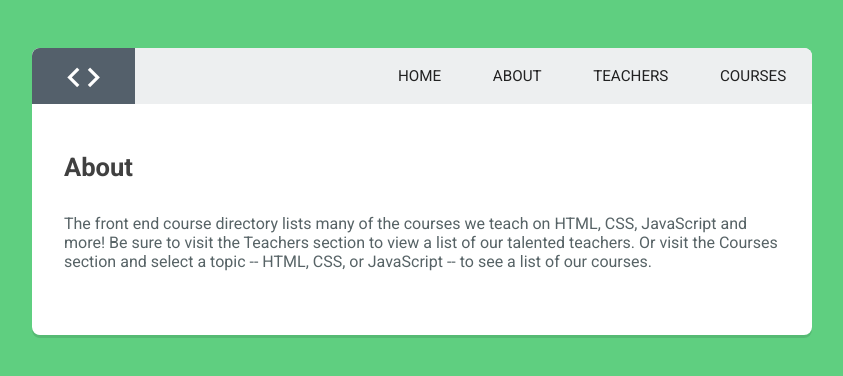
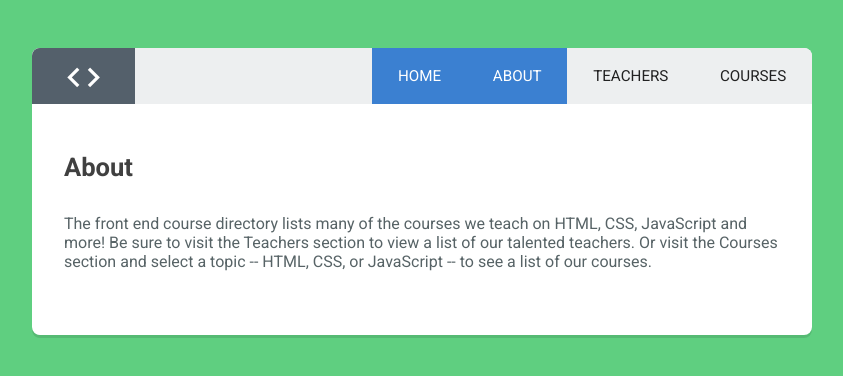
Before and after one commit to nullmicgo/React-SPAs, a React (Create React App) app: page /about in a window 1280 px wide. Shown: the top 376 px of the page, without its empty margins (218-1061 px from the left). Built offline with nearby package versions, Linux system fonts and the light colour scheme.

Commit message:
Styling Active Links - Changing 'Link' to be 'NavLink' then it will auto assign 'active' class to the nav element

```diff
--- a/src/components/Header.js
+++ b/src/components/Header.js
@@ -1,14 +1,14 @@
 import React from 'react';
-import { Link } from 'react-router-dom';
+import { NavLink } from 'react-router-dom';
 
 const Header = () => (
   <header>
     <span className="icn-logo"><i className="material-icons">code</i></span>
     <ul className="main-nav">
-      <li><Link to="/">Home</Link></li>
-      <li><Link to="/about">About</Link></li>
-      <li><Link to="/teachers">Teachers</Link></li>
-      <li><Link to="/courses">Courses</Link></li>
+      <li><NavLink to="/">Home</NavLink></li>
+      <li><NavLink to="/about">About</NavLink></li>
+      <li><NavLink to="/teachers">Teachers</NavLink></li>
+      <li><NavLink to="/courses">Courses</NavLink></li>
     </ul>
   </header>
 );
```
